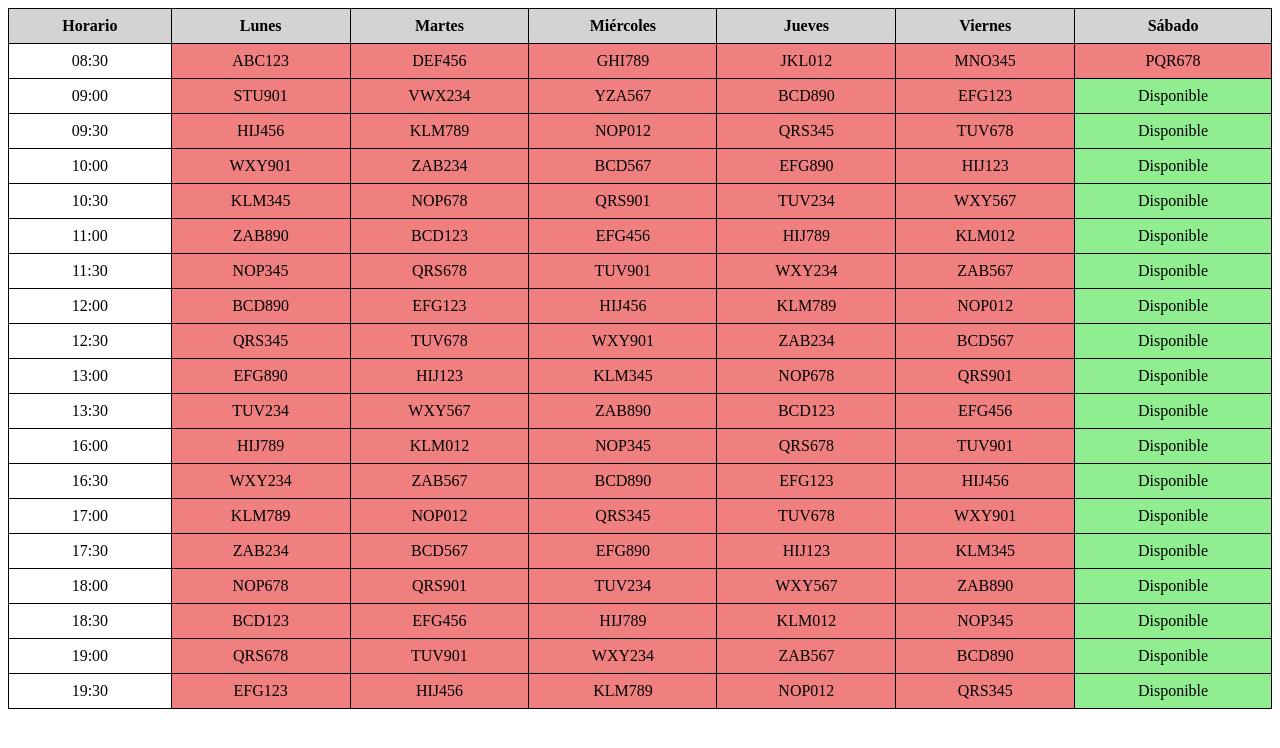
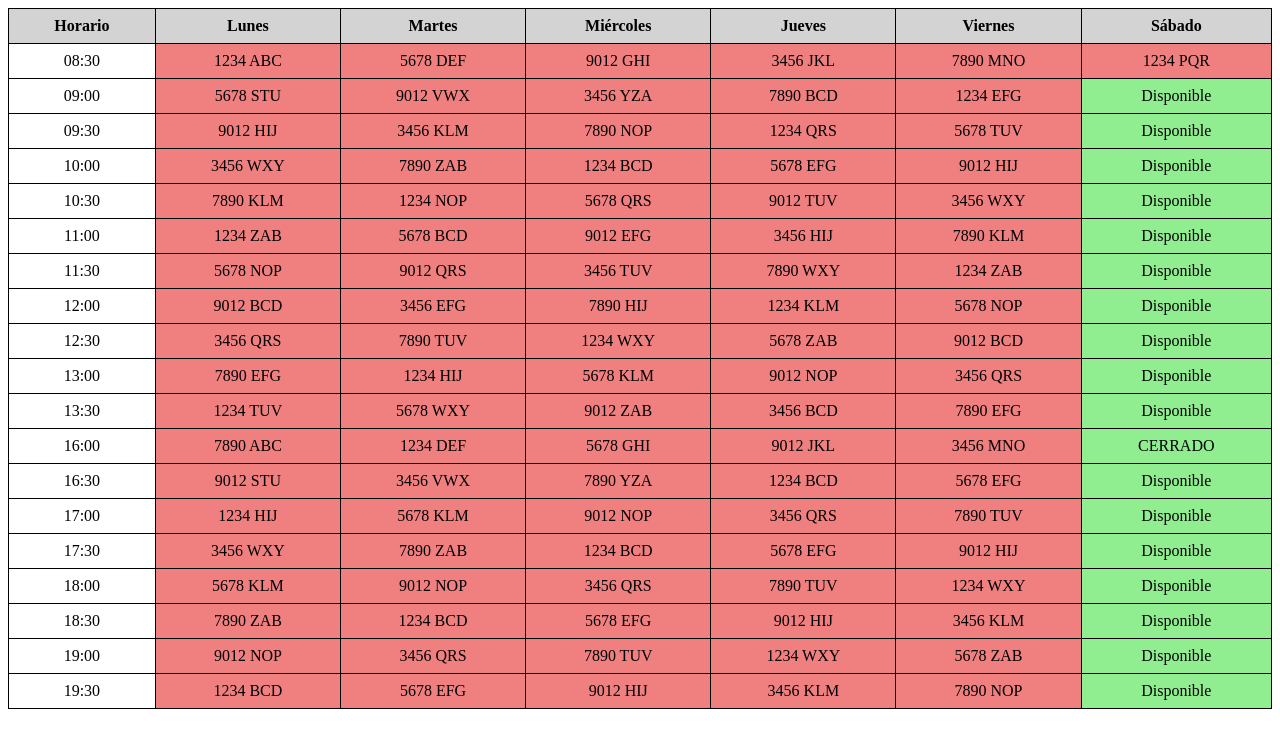
Before and after one commit to Jaavii004/Project_Lavadero, a plain HTML site: page horario_citas.html in a window 1280 px wide. Drawn offline with Linux system fonts and the light colour scheme.

Commit message:
Update horario_citas.html

```diff
--- a/horario_citas.html
+++ b/horario_citas.html
@@ -49,173 +49,173 @@ th {
   <tbody>
     <tr>
       <td>08:30</td>
-      <td class="ocupada">ABC123</td>
-      <td class="ocupada">DEF456</td>
-      <td class="ocupada">GHI789</td>
-      <td class="ocupada">JKL012</td>
-      <td class="ocupada">MNO345</td>
-      <td class="ocupada">PQR678</td>
+      <td class="ocupada">1234 ABC</td>
+      <td class="ocupada">5678 DEF</td>
+      <td class="ocupada">9012 GHI</td>
+      <td class="ocupada">3456 JKL</td>
+      <td class="ocupada">7890 MNO</td>
+      <td class="ocupada">1234 PQR</td>
     </tr>
     <tr>
       <td>09:00</td>
-      <td class="ocupada">STU901</td>
-      <td class="ocupada">VWX234</td>
-      <td class="ocupada">YZA567</td>
-      <td class="ocupada">BCD890</td>
-      <td class="ocupada">EFG123</td>
+      <td class="ocupada">5678 STU</td>
+      <td class="ocupada">9012 VWX</td>
+      <td class="ocupada">3456 YZA</td>
+      <td class="ocupada">7890 BCD</td>
+      <td class="ocupada">1234 EFG</td>
       <td class="cogida">Disponible</td>
     </tr>
     <tr>
       <td>09:30</td>
-      <td class="ocupada">HIJ456</td>
-      <td class="ocupada">KLM789</td>
-      <td class="ocupada">NOP012</td>
-      <td class="ocupada">QRS345</td>
-      <td class="ocupada">TUV678</td>
+      <td class="ocupada">9012 HIJ</td>
+      <td class="ocupada">3456 KLM</td>
+      <td class="ocupada">7890 NOP</td>
+      <td class="ocupada">1234 QRS</td>
+      <td class="ocupada">5678 TUV</td>
       <td class="cogida">Disponible</td>
     </tr>
     <tr>
       <td>10:00</td>
-      <td class="ocupada">WXY901</td>
-      <td class="ocupada">ZAB234</td>
-      <td class="ocupada">BCD567</td>
-      <td class="ocupada">EFG890</td>
-      <td class="ocupada">HIJ123</td>
+      <td class="ocupada">3456 WXY</td>
+      <td class="ocupada">7890 ZAB</td>
+      <td class="ocupada">1234 BCD</td>
+      <td class="ocupada">5678 EFG</td>
+      <td class="ocupada">9012 HIJ</td>
       <td class="cogida">Disponible</td>
     </tr>
     <tr>
       <td>10:30</td>
-      <td class="ocupada">KLM345</td>
-      <td class="ocupada">NOP678</td>
-      <td class="ocupada">QRS901</td>
-      <td class="ocupada">TUV234</td>
-      <td class="ocupada">WXY567</td>
+      <td class="ocupada">7890 KLM</td>
+      <td class="ocupada">1234 NOP</td>
+      <td class="ocupada">5678 QRS</td>
+      <td class="ocupada">9012 TUV</td>
+      <td class="ocupada">3456 WXY</td>
       <td class="cogida">Disponible</td>
     </tr>
     <tr>
       <td>11:00</td>
-      <td class="ocupada">ZAB890</td>
-      <td class="ocupada">BCD123</td>
-      <td class="ocupada">EFG456</td>
-      <td class="ocupada">HIJ789</td>
-      <td class="ocupada">KLM012</td>
+      <td class="ocupada">1234 ZAB</td>
+      <td class="ocupada">5678 BCD</td>
+      <td class="ocupada">9012 EFG</td>
+      <td class="ocupada">3456 HIJ</td>
+      <td class="ocupada">7890 KLM</td>
       <td class="cogida">Disponible</td>
     </tr>
     <tr>
       <td>11:30</td>
-      <td class="ocupada">NOP345</td>
-      <td class="ocupada">QRS678</td>
-      <td class="ocupada">TUV901</td>
-      <td class="ocupada">WXY234</td>
-      <td class="ocupada">ZAB567</td>
+      <td class="ocupada">5678 NOP</td>
+      <td class="ocupada">9012 QRS</td>
+      <td class="ocupada">3456 TUV</td>
+      <td class="ocupada">7890 WXY</td>
+      <td class="ocupada">1234 ZAB</td>
       <td class="cogida">Disponible</td>
     </tr>
     <tr>
       <td>12:00</td>
-      <td class="ocupada">BCD890</td>
-      <td class="ocupada">EFG123</td>
-      <td class="ocupada">HIJ456</td>
-      <td class="ocupada">KLM789</td>
-      <td class="ocupada">NOP012</td>
+      <td class="ocupada">9012 BCD</td>
+      <td class="ocupada">3456 EFG</td>
+      <td class="ocupada">7890 HIJ</td>
+      <td class="ocupada">1234 KLM</td>
+      <td class="ocupada">5678 NOP</td>
       <td class="cogida">Disponible</td>
     </tr>
     <tr>
       <td>12:30</td>
-      <td class="ocupada">QRS345</td>
-      <td class="ocupada">TUV678</td>
-      <td class="ocupada">WXY901</td>
-      <td class="ocupada">ZAB234</td>
-      <td class="ocupada">BCD567</td>
+      <td class="ocupada">3456 QRS</td>
+      <td class="ocupada">7890 TUV</td>
+      <td class="ocupada">1234 WXY</td>
+      <td class="ocupada">5678 ZAB</td>
+      <td class="ocupada">9012 BCD</td>
       <td class="cogida">Disponible</td>
     </tr>
     <tr>
       <td>13:00</td>
-      <td class="ocupada">EFG890</td>
-      <td class="ocupada">HIJ123</td>
-      <td class="ocupada">KLM345</td>
-      <td class="ocupada">NOP678</td>
-      <td class="ocupada">QRS901</td>
+      <td class="ocupada">7890 EFG</td>
+      <td class="ocupada">1234 HIJ</td>
+      <td class="ocupada">5678 KLM</td>
+      <td class="ocupada">9012 NOP</td>
+      <td class="ocupada">3456 QRS</td>
       <td class="cogida">Disponible</td>
     </tr>
     <tr>
       <td>13:30</td>
-      <td class="ocupada">TUV234</td>
-      <td class="ocupada">WXY567</td>
-      <td class="ocupada">ZAB890</td>
-      <td class="ocupada">BCD123</td>
-      <td class="ocupada">EFG456</td>
+      <td class="ocupada">1234 TUV</td>
+      <td class="ocupada">5678 WXY</td>
+      <td class="ocupada">9012 ZAB</td>
+      <td class="ocupada">3456 BCD</td>
+      <td class="ocupada">7890 EFG</td>
       <td class="cogida">Disponible</td>
     </tr>
     <tr>
       <td>16:00</td>
-      <td class="ocupada">HIJ789</td>
-      <td class="ocupada">KLM012</td>
-      <td class="ocupada">NOP345</td>
-      <td class="ocupada">QRS678</td>
-      <td class="ocupada">TUV901</td>
-      <td class="cogida">Disponible</td>
+      <td class="ocupada">7890 ABC</td>
+      <td class="ocupada">1234 DEF</td>
+      <td class="ocupada">5678 GHI</td>
+      <td class="ocupada">9012 JKL</td>
+      <td class="ocupada">3456 MNO</td>
+      <td colspan="14" class="cogida">CERRADO</td>
     </tr>
     <tr>
       <td>16:30</td>
-      <td class="ocupada">WXY234</td>
-      <td class="ocupada">ZAB567</td>
-      <td class="ocupada">BCD890</td>
-      <td class="ocupada">EFG123</td>
-      <td class="ocupada">HIJ456</td>
+      <td class="ocupada">9012 STU</td>
+      <td class="ocupada">3456 VWX</td>
+      <td class="ocupada">7890 YZA</td>
+      <td class="ocupada">1234 BCD</td>
+      <td class="ocupada">5678 EFG</td>
       <td class="cogida">Disponible</td>
     </tr>
     <tr>
       <td>17:00</td>
-      <td class="ocupada">KLM789</td>
-      <td class="ocupada">NOP012</td>
-      <td class="ocupada">QRS345</td>
-      <td class="ocupada">TUV678</td>
-      <td class="ocupada">WXY901</td>
+      <td class="ocupada">1234 HIJ</td>
+      <td class="ocupada">5678 KLM</td>
+      <td class="ocupada">9012 NOP</td>
+      <td class="ocupada">3456 QRS</td>
+      <td class="ocupada">7890 TUV</td>
       <td class="cogida">Disponible</td>
     </tr>
     <tr>
       <td>17:30</td>
-      <td class="ocupada">ZAB234</td>
-      <td class="ocupada">BCD567</td>
-      <td class="ocupada">EFG890</td>
-      <td class="ocupada">HIJ123</td>
-      <td class="ocupada">KLM345</td>
+      <td class="ocupada">3456 WXY</td>
+      <td class="ocupada">7890 ZAB</td>
+      <td class="ocupada">1234 BCD</td>
+      <td class="ocupada">5678 EFG</td>
+      <td class="ocupada">9012 HIJ</td>
       <td class="cogida">Disponible</td>
     </tr>
     <tr>
       <td>18:00</td>
-      <td class="ocupada">NOP678</td>
-      <td class="ocupada">QRS901</td>
-      <td class="ocupada">TUV234</td>
-      <td class="ocupada">WXY567</td>
-      <td class="ocupada">ZAB890</td>
+      <td class="ocupada">5678 KLM</td>
+      <td class="ocupada">9012 NOP</td>
+      <td class="ocupada">3456 QRS</td>
+      <td class="ocupada">7890 TUV</td>
+      <td class="ocupada">1234 WXY</td>
       <td class="cogida">Disponible</td>
     </tr>
     <tr>
       <td>18:30</td>
-      <td class="ocupada">BCD123</td>
-      <td class="ocupada">EFG456</td>
-      <td class="ocupada">HIJ789</td>
-      <td class="ocupada">KLM012</td>
-      <td class="ocupada">NOP345</td>
+      <td class="ocupada">7890 ZAB</td>
+      <td class="ocupada">1234 BCD</td>
+      <td class="ocupada">5678 EFG</td>
+      <td class="ocupada">9012 HIJ</td>
+      <td class="ocupada">3456 KLM</td>
       <td class="cogida">Disponible</td>
     </tr>
     <tr>
       <td>19:00</td>
-      <td class="ocupada">QRS678</td>
-      <td class="ocupada">TUV901</td>
-      <td class="ocupada">WXY234</td>
-      <td class="ocupada">ZAB567</td>
-      <td class="ocupada">BCD890</td>
+      <td class="ocupada">9012 NOP</td>
+      <td class="ocupada">3456 QRS</td>
+      <td class="ocupada">7890 TUV</td>
+      <td class="ocupada">1234 WXY</td>
+      <td class="ocupada">5678 ZAB</td>
       <td class="cogida">Disponible</td>
     </tr>
     <tr>
       <td>19:30</td>
-      <td class="ocupada">EFG123</td>
-      <td class="ocupada">HIJ456</td>
-      <td class="ocupada">KLM789</td>
-      <td class="ocupada">NOP012</td>
-      <td class="ocupada">QRS345</td>
+      <td class="ocupada">1234 BCD</td>
+      <td class="ocupada">5678 EFG</td>
+      <td class="ocupada">9012 HIJ</td>
+      <td class="ocupada">3456 KLM</td>
+      <td class="ocupada">7890 NOP</td>
       <td class="cogida">Disponible</td>
     </tr>
   </tbody>
```
